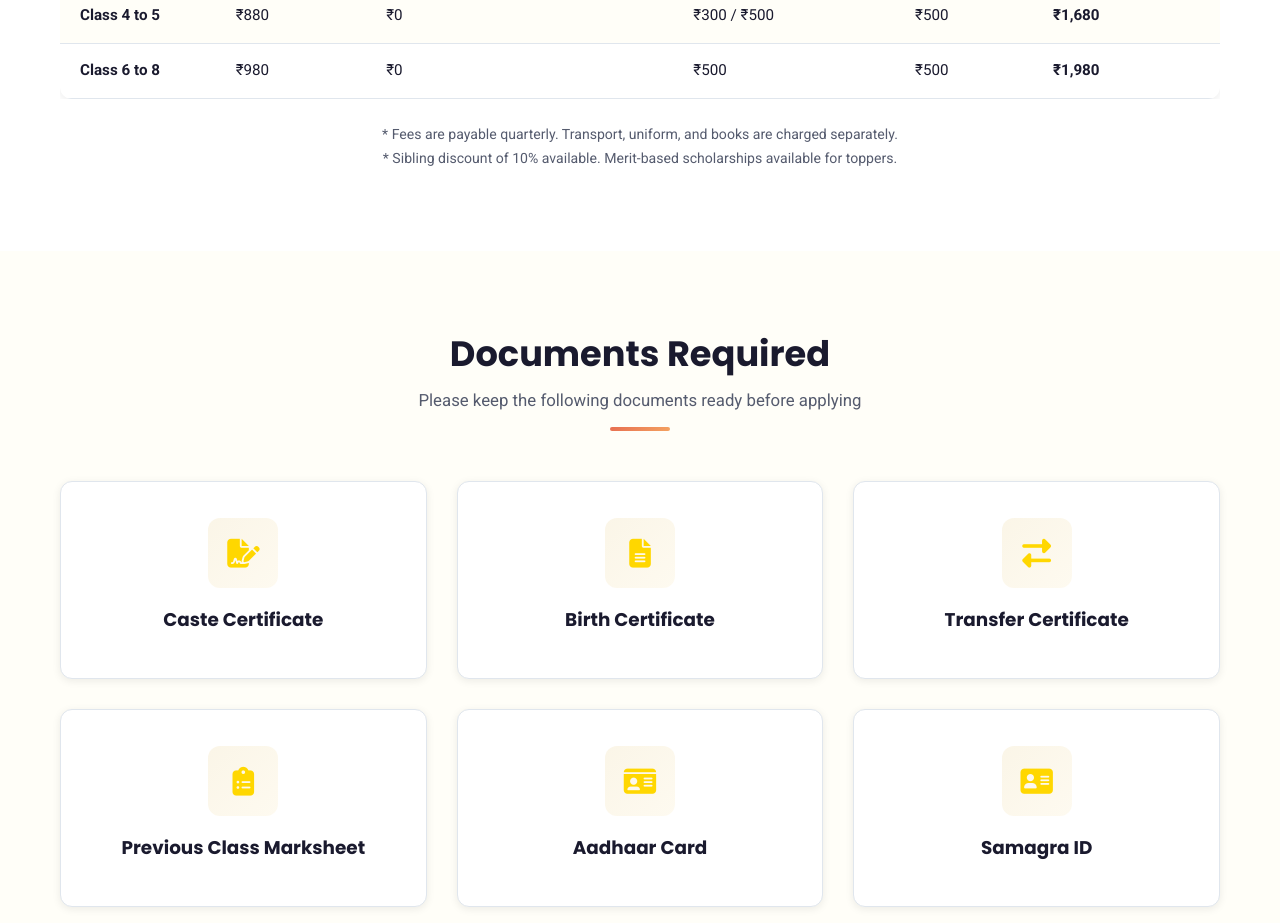
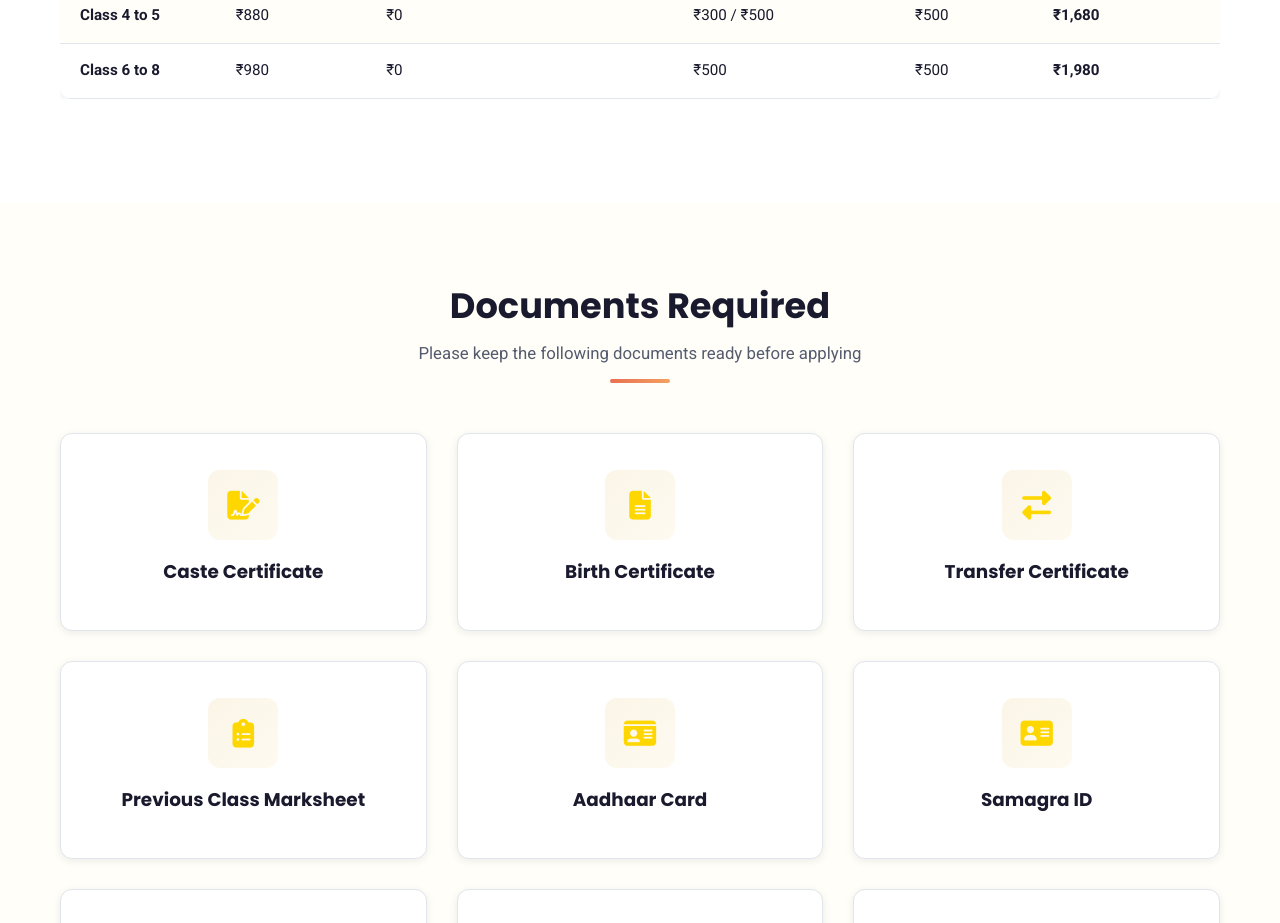
Before and after one commit to aniruddhsharma803-beep/Shaishav-Public-School, a website: page public/admissions.html in a window 1280 px wide. Shown: the part 3320-4243 px from the top of the page. Drawn offline with Linux system fonts and the light colour scheme.

Commit message:
fix: remove fee footnote from admissions page

```diff
--- a/public/admissions.html
+++ b/public/admissions.html
@@ -317,10 +317,7 @@
         </table>
       </div>
 
-      <p class="animate-on-scroll" style="text-align:center;color:var(--text-muted);margin-top:8px;font-size:0.88rem;">
-        * Fees are payable quarterly. Transport, uniform, and books are charged separately.<br>
-        * Sibling discount of 10% available. Merit-based scholarships available for toppers.
-      </p>
+
     </div>
   </section>
 
```
